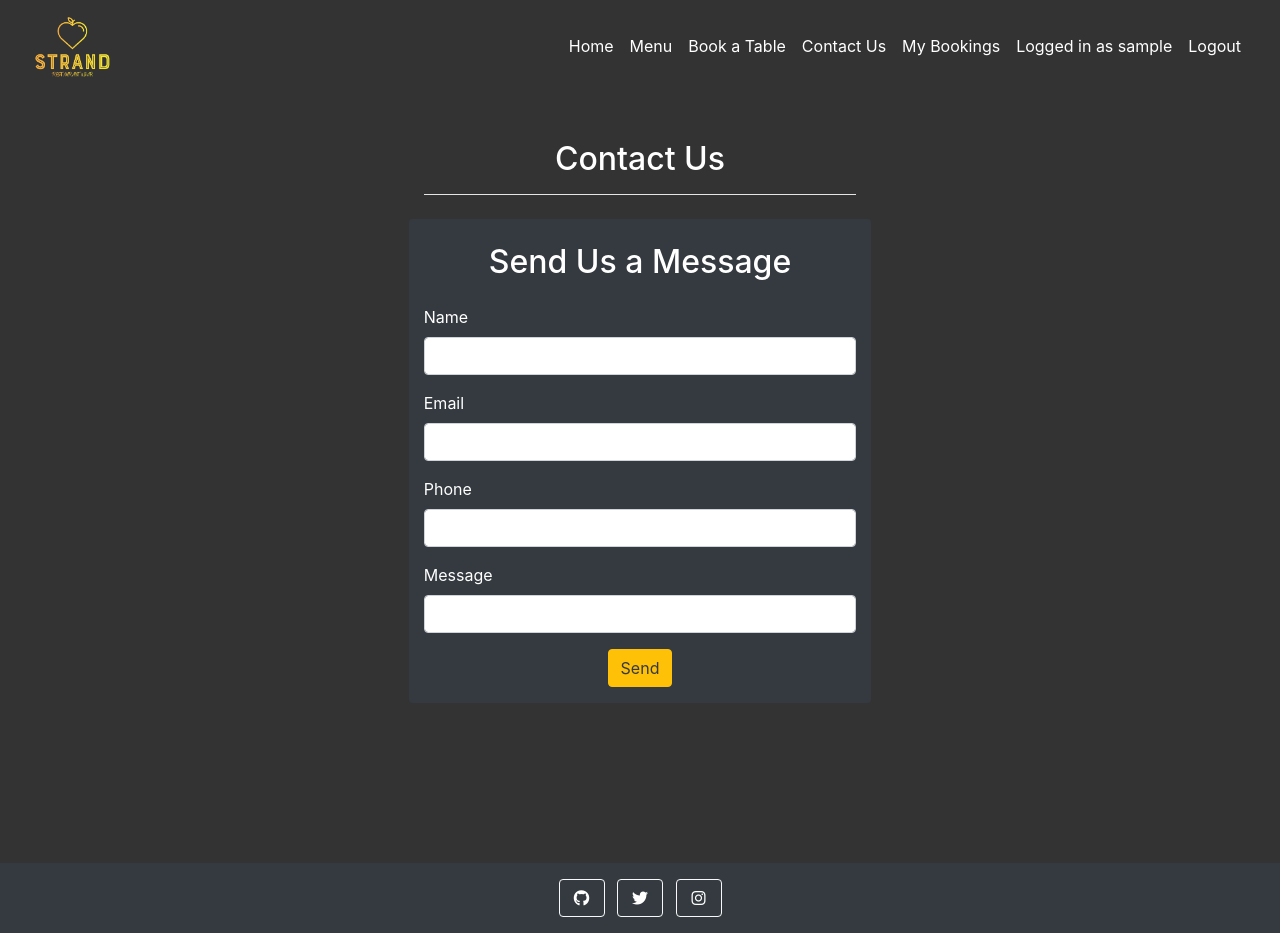
After one commit to anthonyhaj/strand-PP4, a Django app: page /contact/ in a window 1280 px wide. The commit adds this page. Run offline with Django 3.2, Linux system fonts and the light colour scheme; the visitor is signed in with stand-in values (Sample User, id 1); some libraries are stand-ins or nearby versions.

Commit message:
add structure a bootstrap styling to contact.html and modify contact views

```diff
--- /dev/null
+++ b/contact/templates/contact/contact.html
@@ -0,0 +1,43 @@
+{% extends "base.html" %}
+{% load static %}
+
+{% block content %}
+<div class="container mt-4">
+    <div class="row justify-content-center">
+        <div class="col-lg-5">
+            <div class="text-center my-4">
+                <h2>Contact Us</h2>
+                <hr class="mb-4">
+            </div>
+        </div>
+    </div>
+</div>
+<div class="container" style="margin-bottom: 160px;">
+    <div class="row justify-content-center">
+        <div class="col-lg-5 bg-dark text-white rounded">
+            <h2 class="text-center my-4">Send Us a Message</h2>
+            <form method="POST">
+                {% csrf_token %}
+                {% for field in form %}
+                <div class="form-group">
+                    <label for="{{ field.id_for_label }}">{{ field.label }}</label>
+                    {% if field.field.widget.input_type == 'textarea' %}
+                    <textarea class="form-control" id="{{ field.auto_id }}" name="{{ field.name }}" rows="5"
+                        required>{{ field.value|default:'' }}</textarea>
+                    {% else %}
+                    <input type="{{ field.field.widget.input_type }}" class="form-control" id="{{ field.auto_id }}"
+                        name="{{ field.name }}" value="{{ field.value|default:'' }}" required>
+                    {% endif %}
+                </div>
+                {% endfor %}
+                <div class="d-flex justify-content-center mb-3">
+                    <button type="submit" class="btn btn-warning text-dark">Send</button>
+                </div>
+            </form>
+            {% if form.errors %}
+            <div class="alert alert-danger mt-3">{{ form.errors }}</div>
+            {% endif %}
+        </div>
+    </div>
+</div>
+{% endblock %}
--- a/contact/views.py
+++ b/contact/views.py
@@ -2,7 +2,7 @@ from django.shortcuts import render
 from .forms import ContactForm
 from django.contrib.auth.decorators import login_required
 
-@login_required
+
 def contact(request):
     if request.method == 'POST':
         form = ContactForm(request.POST)
--- a/templates/base.html
+++ b/templates/base.html
@@ -39,6 +39,9 @@
                     </li>
                     <li class="nav-item">
                         <a class="nav-link text-white" href="{% url 'bookings:bookings' %}">Book a Table</a>
+                    </li>
+                    <li class="nav-item">
+                        <a class="nav-link text-white" href="{% url 'contact' %}">Contact Us</a>
                     </li>
                     {% if user.is_authenticated %}
                     <li class="nav-item">
```
